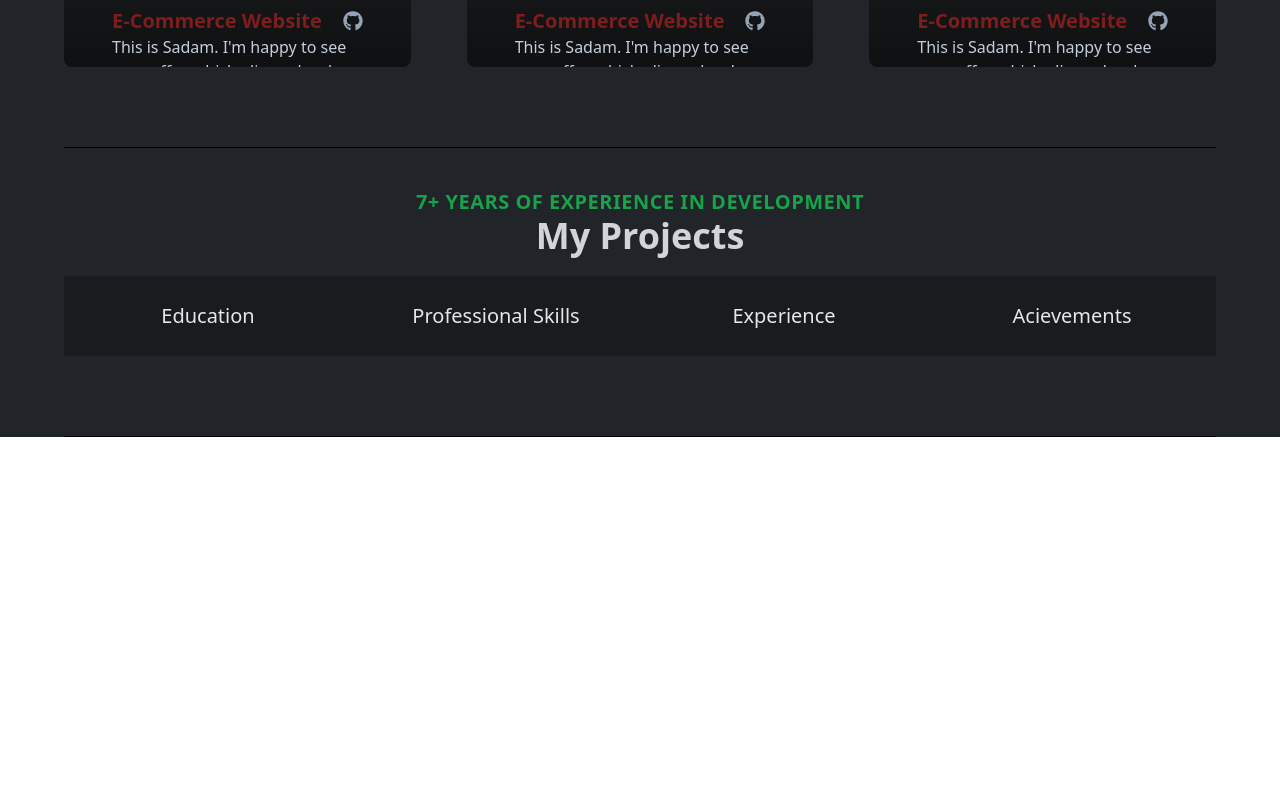
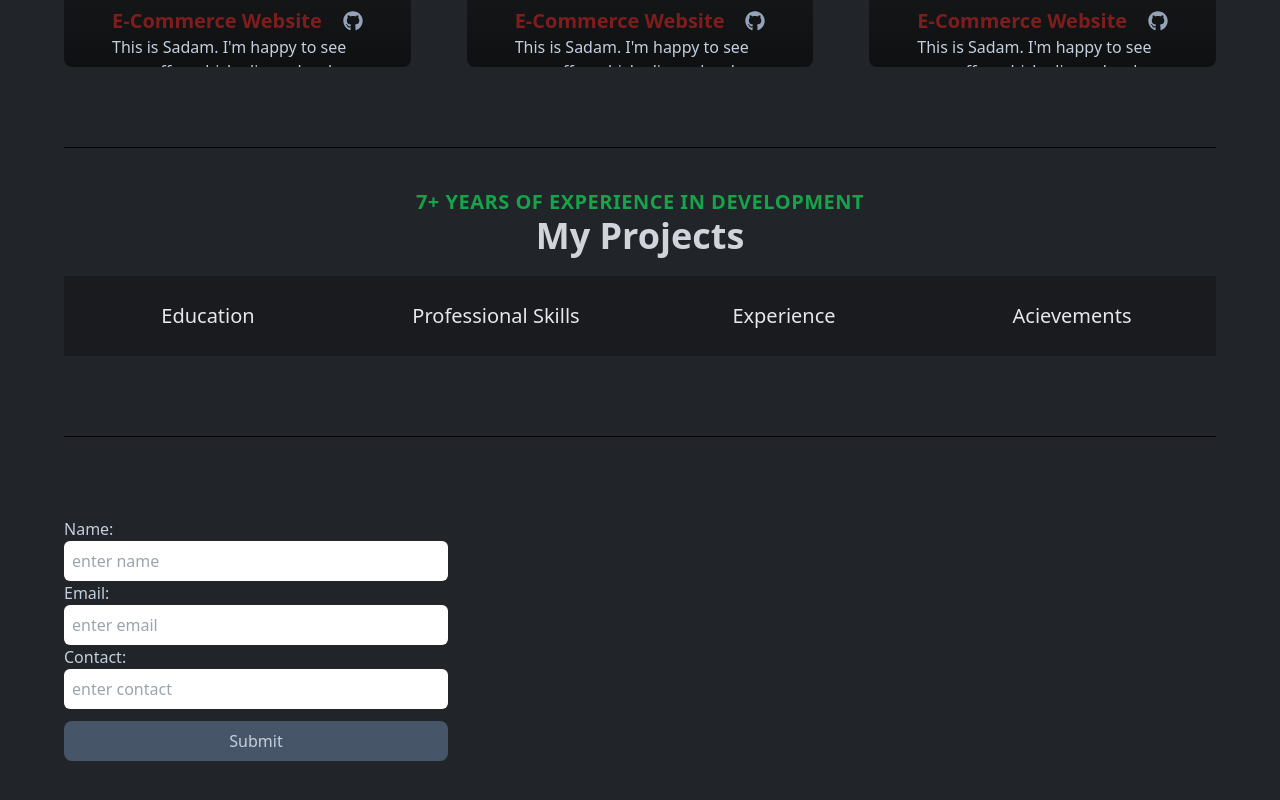
Before and after one commit to shammon5787/portfolio, a React (Vite) app: page / in a window 1280 px wide. Shown: the part 2474-3274 px from the top of the page. Before the commit the page ends 2911 px from the top, so only its background shows below. Built offline with nearby package versions, Linux system fonts and the light colour scheme.

Commit message:
changes in here

```diff
--- a/src/App.jsx
+++ b/src/App.jsx
@@ -4,6 +4,7 @@ import Banner from './Components/Banner/Banner'
 import Features from './Components/Features/Features'
 import Project from './Components/Projects/Project'
 import Resume from './Components/Resume/Resume'
+import Contact from './Components/Contact/Contact'
 
 const App = () => {
   return (
@@ -14,6 +15,7 @@ const App = () => {
         <Features />
         <Project />
         <Resume />
+        <Contact />
       </div>
     </section>
   )
--- /dev/null
+++ b/src/Components/Contact/Contact.jsx
@@ -0,0 +1,62 @@
+import React, { useState } from 'react'
+
+const Contact = () => {
+    const [formData, setFormData] = useState({
+        name: '',
+        email: '',
+        contact: '',
+    });
+
+    const handleChange = (e) => {
+        const { name, value } = e.target;
+        setFormData({
+            ...formData,
+            [name]: value,
+        });
+    };
+
+    const handleSubmit = async (e) => {
+        e.preventDefault();
+        try {
+            const response = await fetch('https://script.google.com/macros/s/AKfycbwRbR2Kl4nEnZFGRSN-eVaVJc1MW1n2xPxZWUMxKvGEc1_oW222yJeIxoIH02ETQ2o/exec',  {
+                method: 'POST',
+                headers: {
+                    'Content-Type': 'application/json',
+                },
+                body: JSON.stringify(formData),
+            });
+
+            if (response.ok) {
+                alert('Form submitted successfully!');
+            } else {
+                alert('Error submitting form');
+            }
+        } catch (error) {
+            console.error('Error submitting form:', error);
+            alert('Error submitting form');
+        }
+    };
+
+
+    return (
+        <section id='contact' className='w-full py-20 border-b-[1px] border-b-black '>
+            <form  onSubmit={handleSubmit}>
+                <div className='flex flex-col'>
+                    <label>Name:</label>
+                    <input className='p-2 rounded-md text-black w-full lg:w-[30vw] outline-none ' placeholder='enter name' type="text" name="name" value={formData.name} onChange={handleChange} required />
+                </div>
+                <div className='flex flex-col'>
+                    <label>Email:</label>
+                    <input className='p-2 rounded-md text-black w-full lg:w-[30vw] outline-none ' placeholder='enter email' type="email" name="email" value={formData.email} onChange={handleChange} required />
+                </div>
+                <div className='flex flex-col'>
+                    <label>Contact:</label>
+                    <input className='p-2 rounded-md text-black w-full lg:w-[30vw] outline-none ' placeholder='enter contact' type="text" name="contact" value={formData.contact} onChange={handleChange} required />
+                </div>
+                <button className='mt-3 w-full bg-slate-600 lg:w-[30vw] p-2 rounded-lg '  type="submit">Submit</button>
+            </form>
+        </section>
+    );
+};
+
+export default Contact
```
